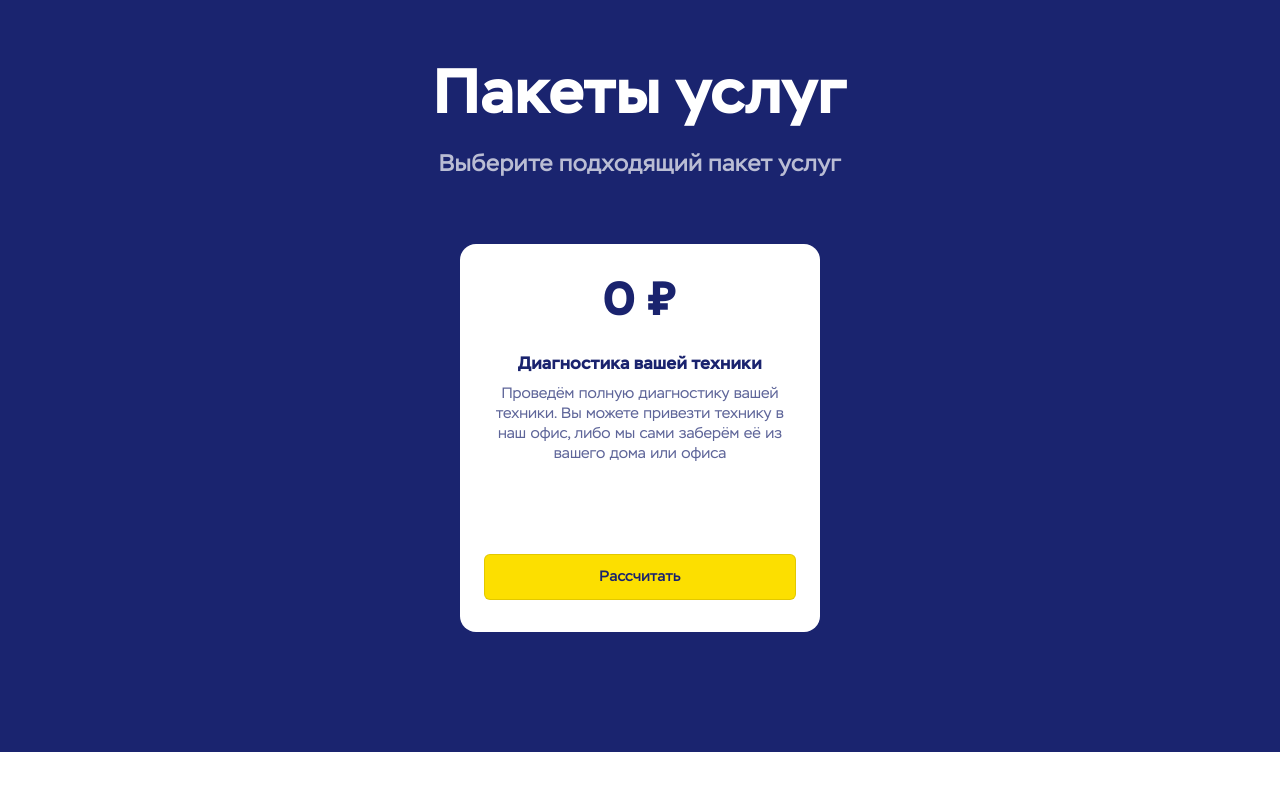
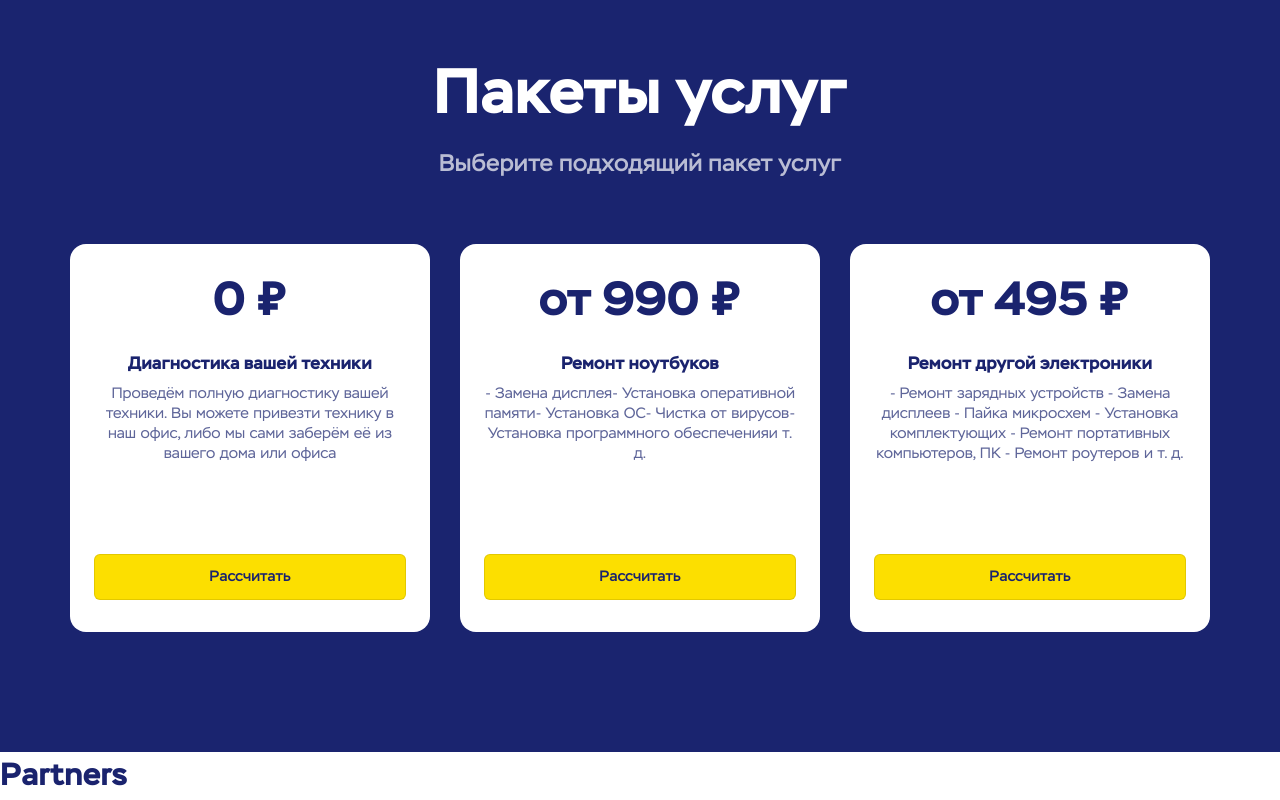
Before and after one commit to Hojiakbar5119/One-web, a React (Vite) app in the folder Laptop/: page / in a window 1280 px wide. Shown: the part 2689-3489 px from the top of the page. Before the commit the page ends 3441 px from the top, so only its background shows below. Built offline with nearby package versions, Linux system fonts and the light colour scheme.

Commit message:
Partners

```diff
--- /dev/null
+++ b/Laptop/src/Pages/Partners.jsx
@@ -0,0 +1,11 @@
+import React from 'react'
+
+const Partners = () => {
+  return (
+    <div>
+        <h1>Partners</h1>
+    </div>
+  )
+}
+
+export default Partners
--- a/Laptop/src/Pages/Service.jsx
+++ b/Laptop/src/Pages/Service.jsx
@@ -1,19 +1,43 @@
-import React from 'react'
-import { ContainerBs, TitleBe } from './styled'
-import Card from '../components/Card'
+import React from "react";
+import { ContainerBs, Textfarmes, TitleBe } from "./styled";
+import Card from "../components/Card";
+
+
+const Servicetext = [
+  {
+    cost: "0 ₽",
+    text: "Диагностика вашей техники",
+    alltext:
+      "Проведём полную диагностику вашей техники. Вы можете привезти технику в наш офис, либо мы сами заберём её из вашего дома или офиса",
+  },
+  {
+    cost: "от 990 ₽",
+    text: "Ремонт ноутбуков",
+    alltext:
+      "- Замена дисплея- Установка оперативной памяти- Установка ОС- Чистка от вирусов- Установка программного обеспеченияи т. д.",
+  },
+  {
+    cost: "от 495 ₽",
+    text: "Ремонт другой электроники",
+    alltext:
+      "- Ремонт зарядных устройств - Замена дисплеев - Пайка микросхем - Установка комплектующих - Ремонт портативных компьютеров, ПК - Ремонт роутеров и т. д.",
+  },
+];
 
 const Service = () => {
   return (
     <>
-        <ContainerBs Backcolor>
-            <TitleBe whitetext >
-                <h1>Пакеты услуг</h1>
-                <p>Выберите подходящий пакет услуг</p>
-            </TitleBe>
-            <Card></Card>
-        </ContainerBs>
+      <ContainerBs Backcolor>
+        <TitleBe whitetext>
+          <h1>Пакеты услуг</h1>
+          <p>Выберите подходящий пакет услуг</p>
+        </TitleBe>
+      <Textfarmes>
+        {Servicetext.map((serive)=>(  <Card cost={serive.cost} text={serive.text} alltext={serive.alltext} />))}
+      </Textfarmes>
+      </ContainerBs>
     </>
-  )
-}
+  );
+};
 
-export default Service
+export default Service;
--- a/Laptop/src/components/Card.jsx
+++ b/Laptop/src/components/Card.jsx
@@ -1,17 +1,14 @@
 import React from "react";
 import { Button, Carddes } from "./styled";
 
-const Card = () => {
+const Card = ({ cost, text, alltext }) => {
   return (
     <>
       <Carddes>
         <div>
-          <h1>0 ₽</h1>
-          <h3>Диагностика вашей техники</h3>
-          <p>
-            Проведём полную диагностику вашей техники. Вы можете привезти
-            технику в наш офис, либо мы сами заберём её из вашего дома или офиса
-          </p>
+          <h1>{cost}</h1>
+          <h3>{text}</h3>
+          <p>{alltext} </p>
         </div>
         <Button color="#FCDF00">Рассчитать</Button>
       </Carddes>
--- a/Laptop/src/components/styled.js
+++ b/Laptop/src/components/styled.js
@@ -78,6 +78,10 @@ export const Button = styled.button`
   font-style: normal;
   font-weight: ${(props) => (props.boldtext ? "600" : "500")};
   line-height: 20px;
+
+  &:active{
+    scale: 0.98;
+  }
 `;
 
 export const Frame = styled.div`
--- a/Laptop/src/main.jsx
+++ b/Laptop/src/main.jsx
@@ -6,6 +6,7 @@ import Benefits from './Pages/Benefits'
 import FormDesktop from './Pages/FormDesktop'
 import Teams from './Pages/Teams'
 import Service from './Pages/Service'
+import Partners from './Pages/Partners'
 
 
 ReactDOM.createRoot(document.getElementById('root')).render(
@@ -15,5 +16,6 @@ ReactDOM.createRoot(document.getElementById('root')).render(
     <FormDesktop></FormDesktop>
     <Teams></Teams>
     <Service></Service>
+    <Partners></Partners>
   </React.StrictMode>,
 )
```
